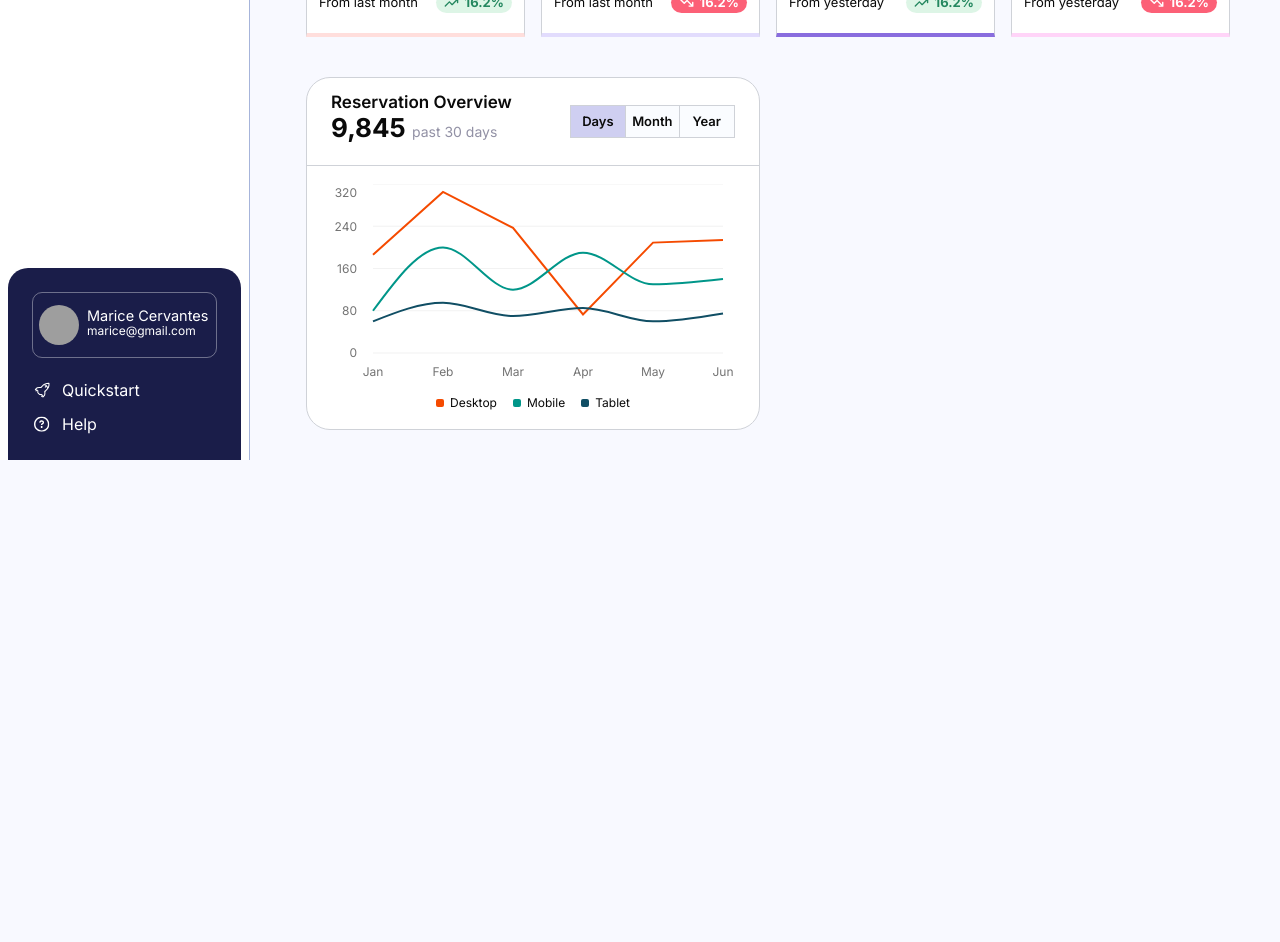
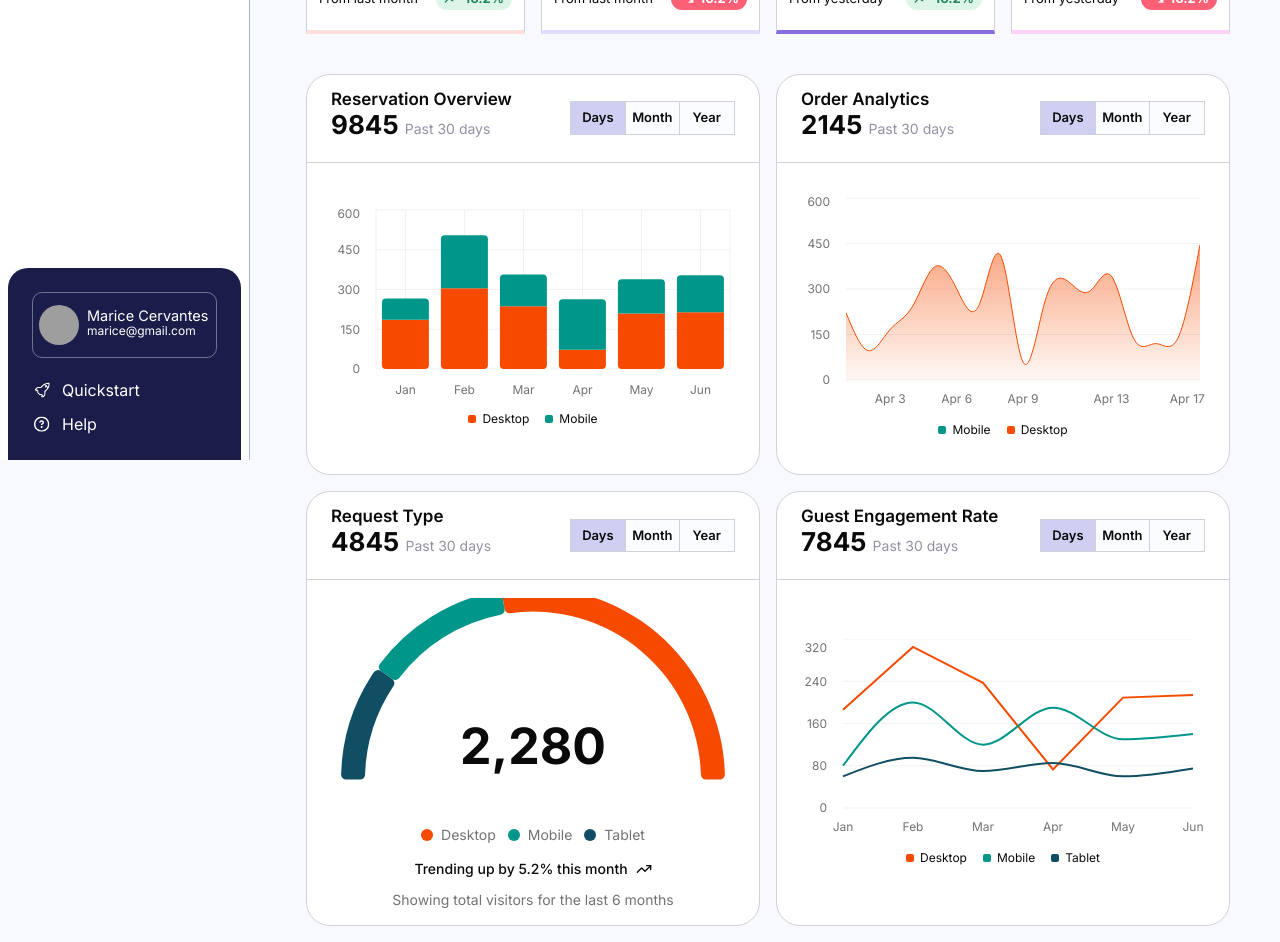
Before and after one commit to Risiidhan/Reservations-dashboard, a Next.js app: page / in a window 1280 px wide. Shown: the part 340-1282 px from the top of the page. Before the commit the page ends 800 px from the top, so only its background shows below. Built offline with nearby package versions, Linux system fonts and the light colour scheme; grey boxes are pictures that could not be loaded.

Commit message:
add charts to dashboard

```diff
--- a/src/app/(screens)/(dashboard)/components/ChartComponent.tsx
+++ b/src/app/(screens)/(dashboard)/components/ChartComponent.tsx
@@ -4,8 +4,16 @@ import BarChartComponent from "./charts/BarChartComponent";
 import { AreaChartComponent } from "./charts/AreaChartComponent";
 import { RadialChartComponent } from "./charts/RadialChartComponent";
 import { LineChartComponent } from "./charts/LineChartComponent";
+import { chartType } from "@/types/ChartTypes";
 
-const TimeLineComponent = () => {
+const charts = {
+    barChart: <BarChartComponent />,
+    radialChart: <RadialChartComponent />,
+    areaChart: <AreaChartComponent />,
+    lineChart: <LineChartComponent />
+}
+
+const TimeLineComponent: React.FC = () => {
   return (
     <div className="grid grid-cols-3 border border-[#CFD2D8]">
       <div className="timeline bg-[#CFCFF1]">Days</div>
@@ -17,19 +25,19 @@ const TimeLineComponent = () => {
   );
 };
 
-const ChartComponent = () => {
+const ChartComponent : React.FC<chartType> = ({title, value, subtitle, type}) => {
   return (
     <div className="flex flex-col bg-white rounded-[24px] border border-[#CFD2D8]">
       <div className="header border-b border-[#CFD2D8]">
         <div className="px-[24px] py-[18px] flex justify-between items-center">
           <div className="flex flex-col">
-            <div className="text-[17px] font-[600] leading-[12px]">
-              Reservation Overview
+            <div className="text-[17px] font-[600] leading-[18px] tablet:leading-[12px]">
+             {title}
             </div>
             <div className="text-[26px] font-[700]">
-              9,845{" "}
-              <span className="text-[14px] font-[400] text-[#9291A5]">
-                past 30 days
+              {value}{" "}
+              <span className="text-[14px] block tablet:inline-block font-[400] text-[#9291A5]">
+               {subtitle}
               </span>
             </div>
           </div>
@@ -38,9 +46,9 @@ const ChartComponent = () => {
           </div>
         </div>
       </div>
-      <div className="flex flex-1 px-[24px] py-[18px] gap-0">
+      <div className="flex flex-1 items-center px-[24px] py-[18px] gap-0">
         <div className="flex-1">
-          <LineChartComponent />
+          {charts[type]}
         </div>
       </div>
     </div>
--- a/src/app/(screens)/(dashboard)/components/DashboardChartContainerComponent.tsx
+++ b/src/app/(screens)/(dashboard)/components/DashboardChartContainerComponent.tsx
@@ -1,12 +1,41 @@
-import React from 'react'
-import ChartComponent from './ChartComponent'
+import React from "react";
+import ChartComponent from "./ChartComponent";
+import { chartType } from "@/types/ChartTypes";
 
 const DashboardChartContainerComponent = () => {
+  const chartsArr: chartType[] = [
+    {
+      title: "Reservation Overview",
+      value: 9845,
+      subtitle: "Past 30 days",
+      type: "barChart",
+    },
+    {
+      title: "Order Analytics",
+      value: 2145,
+      subtitle: "Past 30 days",
+      type: "areaChart",
+    },
+    {
+      title: "Request Type",
+      value: 4845,
+      subtitle: "Past 30 days",
+      type: "radialChart",
+    },
+    {
+      title: "Guest Engagement Rate",
+      value: 7845,
+      subtitle: "Past 30 days",
+      type: "lineChart",
+    },
+  ];
   return (
-    <div className='grid grid-cols-1 laptop:grid-cols-2 gap-4'>
-        <ChartComponent />
+    <div className="grid grid-cols-1 laptop:grid-cols-2 gap-4">
+        {chartsArr.map((chart: chartType, index: number) => (
+            <ChartComponent key={index} {...chart} />
+        ))}
     </div>
-  )
-}
+  );
+};
 
-export default DashboardChartContainerComponent
+export default DashboardChartContainerComponent;
--- a/src/app/(screens)/(dashboard)/components/DashboardComponent.tsx
+++ b/src/app/(screens)/(dashboard)/components/DashboardComponent.tsx
@@ -7,7 +7,7 @@ const DashboardComponent = () => {
   return (
     <div className="flex flex-col w-full gap-[40px]">
       <div className="">
-        <div className="dashboard-heading">Here’s what happening</div>
+        <div className="dashboard-heading leading-[2.5rem] mb-3">Here’s what happening</div>
         <div className="dashboard-subheading">
           <span className="font-[600]">Good morning, Marice!</span>
           {" "}Here's a delightful insight of your Dashboard today.
--- a/src/app/(screens)/(dashboard)/components/charts/LineChartComponent.tsx
+++ b/src/app/(screens)/(dashboard)/components/charts/LineChartComponent.tsx
@@ -6,10 +6,6 @@ import { CartesianGrid, Line, LineChart, XAxis, YAxis } from "recharts";
 import {
   Card,
   CardContent,
-  CardDescription,
-  CardFooter,
-  CardHeader,
-  CardTitle,
 } from "@/components/ui/card";
 import {
   ChartConfig,
--- a/src/app/(screens)/(dashboard)/components/charts/RadialChartComponent.tsx
+++ b/src/app/(screens)/(dashboard)/components/charts/RadialChartComponent.tsx
@@ -15,6 +15,7 @@ import {
   ChartTooltip,
   ChartTooltipContent,
 } from "@/components/ui/chart";
+import { useIsMobile } from "@/hooks/use-mobile";
 
 export const description = "A radial chart with stacked sections";
 
@@ -37,10 +38,12 @@ const chartConfig = {
   },
 } satisfies ChartConfig;
 
+
 export function RadialChartComponent() {
-  const totalVisitors =
+    const totalVisitors =
     chartData[0].desktop + chartData[0].mobile + chartData[0].tablet;
 
+    const isMobile = useIsMobile()
   return (
     <Card className="flex flex-col gap-0 shadow-none border-0 p-0">
       <CardContent className="flex items-center p-0">
@@ -49,8 +52,8 @@ export function RadialChartComponent() {
             cy={"80%"}
             data={chartData}
             endAngle={180}
-            innerRadius={150}
-            outerRadius={240}
+            innerRadius={isMobile ? 110 : 180}
+            outerRadius={isMobile ? 140 : 240}
           >
             <ChartTooltip
               cursor={false}
@@ -106,7 +109,7 @@ export function RadialChartComponent() {
         </ChartContainer>
       </CardContent>
       <CardFooter className="flex-col gap-4 text-sm">
-        <div className="flex gap-4 flex-wrap">
+        <div className="flex-center gap-3 flex-wrap">
           {(
             Object.entries(chartConfig) as [
               keyof typeof chartConfig,
--- /dev/null
+++ b/src/types/ChartTypes.ts
@@ -0,0 +1,6 @@
+export type chartType = {
+    title: string,
+    value: number,
+    subtitle: string,
+    type: "barChart" | "radialChart" | "areaChart" | "lineChart"
+}
```
Also changed, not shown: src/app/(screens)/(dashboard)/style.css (line endings or trailing spaces).
